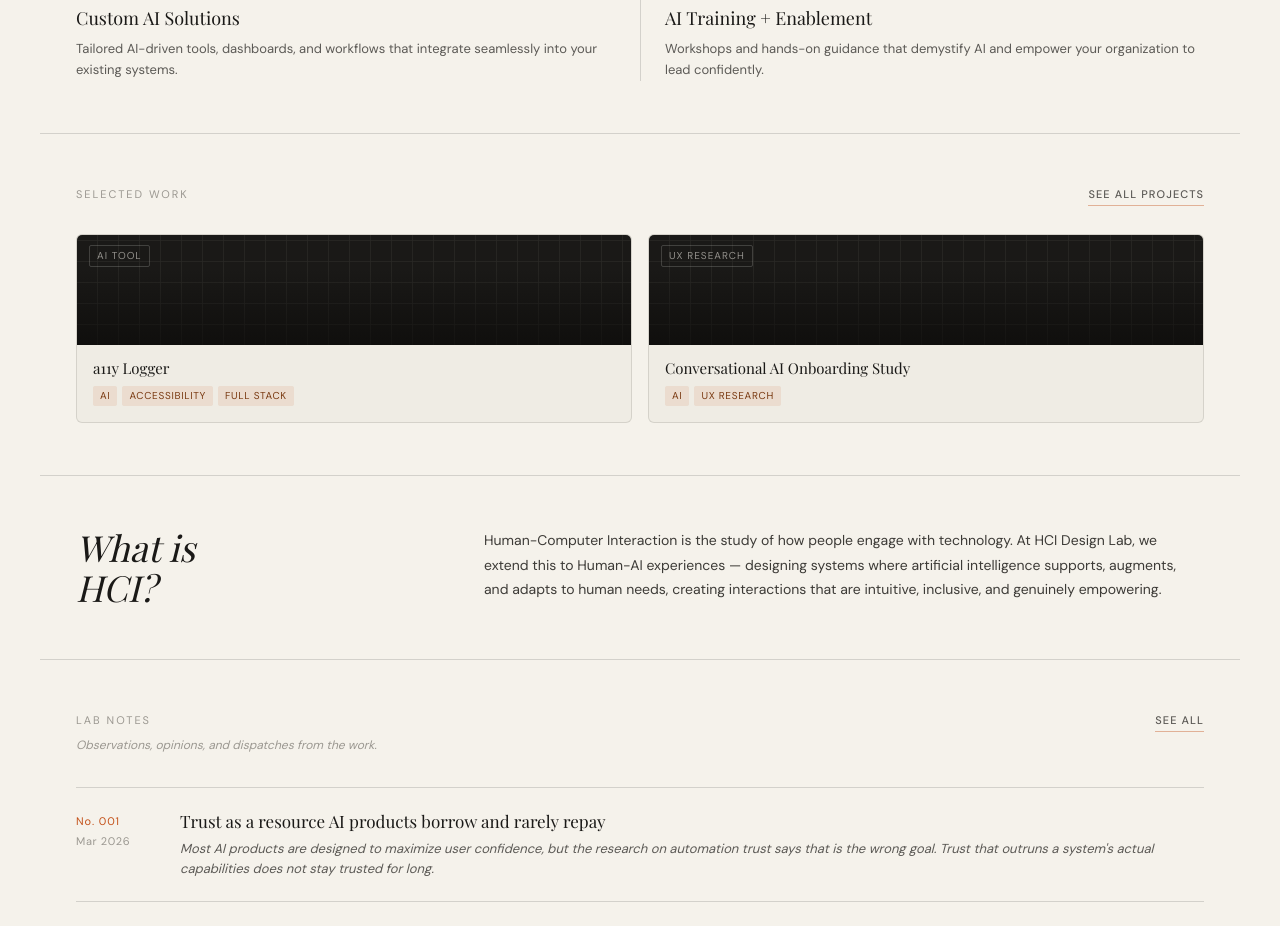
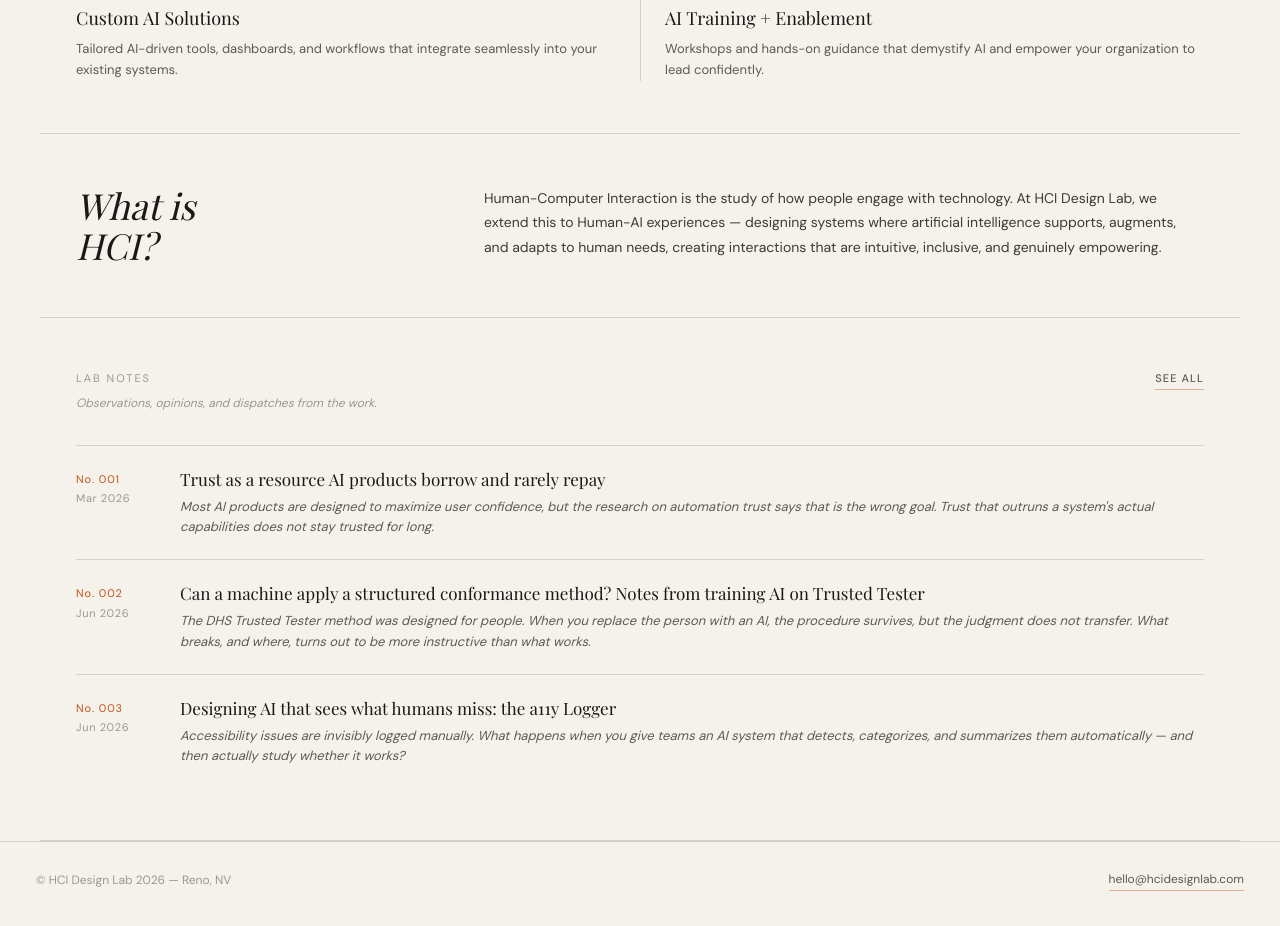
Before and after one commit to MyLightIsOn/hci-design, a Next.js app: page / in a window 1280 px wide. Shown: the part 920-1846 px from the top of the page. Built offline with nearby package versions, Linux system fonts and the light colour scheme; a web font is replaced by a local one.

Commit message:
Remove "Selected Work" section and "Work" links for streamlined navigation.

```diff
--- a/app/page.js
+++ b/app/page.js
@@ -51,33 +51,6 @@ export default function HomePage() {
         </section>
       </ScrollReveal>
 
-      {/* Selected Work */}
-      <ScrollReveal>
-        <section className={styles.section}>
-          <div className={styles.workHeader}>
-            <p className={styles.sectionLabel} style={{ marginBottom: 0 }}>Selected work</p>
-            <Link href="/work" className={styles.seeAll}>See all projects</Link>
-          </div>
-          <div className={styles.workGrid}>
-            {projects.slice(0, 2).map((p) => (
-              <Link href="/work" key={p.slug} className={styles.workCard}>
-                <div className={styles.workThumb}>
-                  <div className={styles.thumbPattern} />
-                  <div className={styles.thumbOverlay} />
-                  <span className={styles.thumbType}>{p.type}</span>
-                </div>
-                <div className={styles.workCardBody}>
-                  <h3 className={styles.workCardTitle}>{p.title}</h3>
-                  <div className={styles.workCardTags}>
-                    {p.tags.map((t) => <span key={t} className={styles.workTag}>{t}</span>)}
-                  </div>
-                </div>
-              </Link>
-            ))}
-          </div>
-        </section>
-      </ScrollReveal>
-
       {/* About */}
       <ScrollReveal>
         <section className={styles.section}>
--- a/components/Nav.js
+++ b/components/Nav.js
@@ -16,7 +16,6 @@ export default function Nav({ active }) {
           HCI Design Lab
         </Link>
         <ul className={styles.links}>
-          <li><Link href="/work" className={active === "work" ? styles.active : ""}>Work</Link></li>
           <li><Link href="/#services" className={active === "services" ? styles.active : ""}>Services</Link></li>
           <li><Link href="/lab-notes" className={active === "lab-notes" ? styles.active : ""}>Lab Notes</Link></li>
           <li><Link href="/#contact" className={active === "contact" ? styles.active : ""}>Contact</Link></li>
@@ -36,7 +35,6 @@ export default function Nav({ active }) {
       {open && (
         <div className={styles.overlay} onClick={() => setOpen(false)}>
           <ul className={styles.overlayLinks} onClick={e => e.stopPropagation()}>
-            <li><Link href="/work" className={active === "work" ? styles.active : ""} onClick={() => setOpen(false)}>Work</Link></li>
             <li><Link href="/#services" className={active === "services" ? styles.active : ""} onClick={() => setOpen(false)}>Services</Link></li>
             <li><Link href="/lab-notes" className={active === "lab-notes" ? styles.active : ""} onClick={() => setOpen(false)}>Lab Notes</Link></li>
             <li><Link href="/#contact" className={active === "contact" ? styles.active : ""} onClick={() => setOpen(false)}>Contact</Link></li>
```
